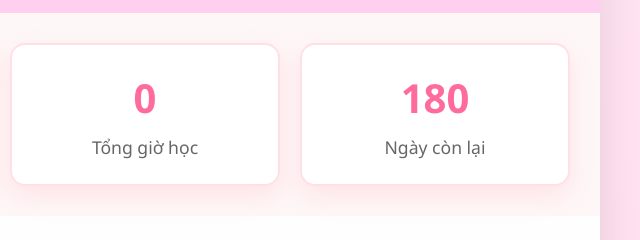
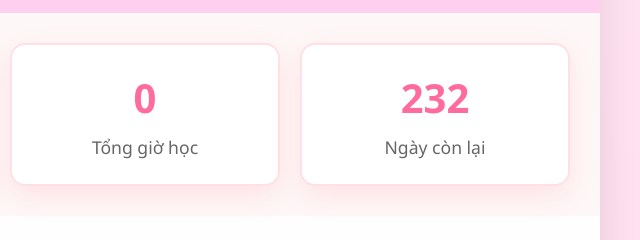
Before and after one commit to trangnt903/engrisk, a plain HTML site: page index.html in a window 1280 px wide. Shown: the part 154-394 px from the top of the page, 640-1280 px from the left. Drawn offline with Linux system fonts and the light colour scheme.

Commit message:
Update index.html

```diff
--- a/index.html
+++ b/index.html
@@ -410,7 +410,7 @@
                 <div class="stat-label">Tổng giờ học</div>
             </div>
             <div class="stat-card">
-                <div class="stat-number" id="daysLeft">180</div>
+                <div class="stat-number" id="daysLeft">233</div>
                 <div class="stat-label">Ngày còn lại</div>
             </div>
         </div>
@@ -744,6 +744,13 @@
             document.getElementById('studyStreak').textContent = data.studyStreak;
             document.getElementById('totalHours').textContent = Math.floor(data.totalHours * 10) / 10;
 
+            // Tính số ngày còn lại từ ngày hiện tại đến 31/1/2026
+            const today = new Date();
+            const endDate = new Date('2026-01-31');
+            const timeDiff = endDate - today;
+            const daysLeft = Math.ceil(timeDiff / (1000 * 60 * 60 * 24));
+            document.getElementById('daysLeft').textContent = daysLeft > 0 ? daysLeft : 0;
+
             const bookProgress = Object.values(data.books).reduce((sum, book) =>
                 sum + (book.completed / book.total), 0) / Object.keys(data.books).length;
             data.overallProgress = Math.min(100, Math.floor(bookProgress * 100));
```
